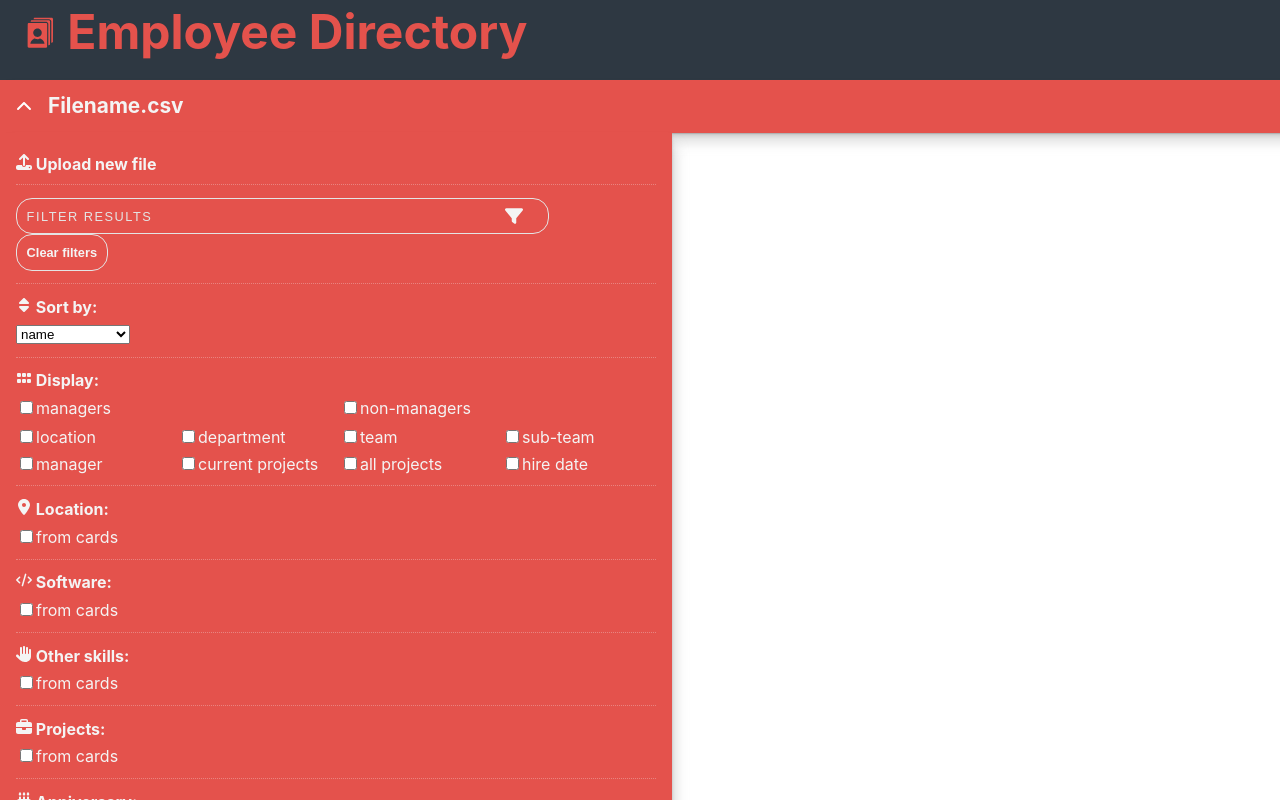
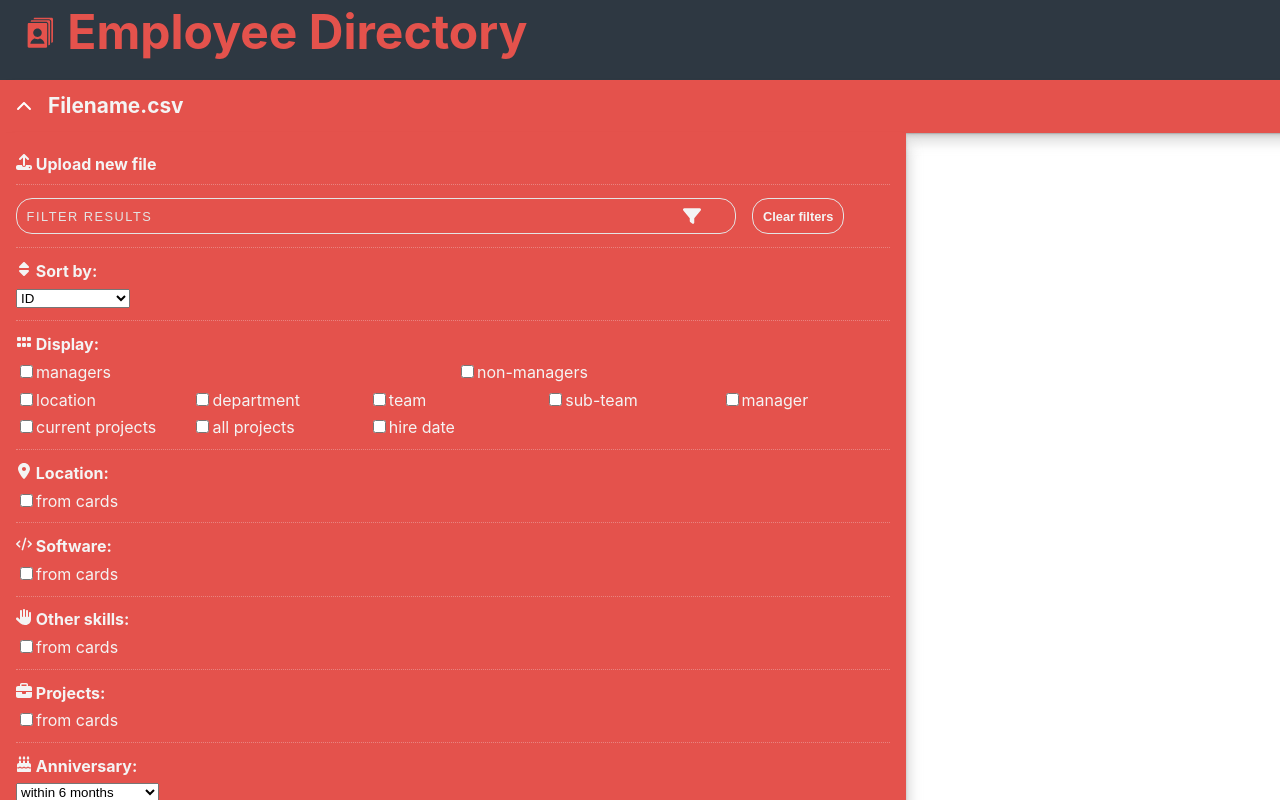
Before and after one commit to Star-Squid/employee-directory, a React (Create React App) app: page / in a window 1280 px wide. Both pictures are taken after a click on the element 24 px from the left and 106 px from the top of the page. Shown: the top 800 px of the page. Built offline with nearby package versions, Linux system fonts and the light colour scheme.

Commit message:
correct info extracted by Parser

```diff
--- a/src/components/Card.js
+++ b/src/components/Card.js
@@ -7,6 +7,15 @@ function Card(props) {
   const [tooltipShown, setTooltipShown] = useState(false);
 
   //conditional rendering of each data item
+
+  const showID = (() => {
+      if (props.id) {
+        return  <p>
+        <span className={styles.keyword}>ID: </span>
+        {props.id}
+      </p>
+      }
+  })();
 
   const showPreferredName = (() => {
     if (props.preferredName) {
@@ -226,19 +235,12 @@ function Card(props) {
         </div>
 
         {/* TOOLTIP */}
-
-        {/* <button
-          onMouseEnter={() => setTooltipShown(true)}
-          onMouseLeave={() => setTooltipShown(false)}
-        >
-          Hover over me!
-        </button> */}
         {tooltipShown && (
           <div className={styles.tooltip}
           onMouseLeave={() => setTooltipShown(false)}>
             <div className={styles.infoContent}>
+              {showID}
               {showHobbies}
-
               {showLocation}
               {showDepartment}
               {showTeam}
@@ -253,6 +255,7 @@ function Card(props) {
           </div>
         )}
         {/* END TOOLTIP */}
+
       </div>
     </>
   );
--- a/src/components/Desktop.js
+++ b/src/components/Desktop.js
@@ -9,60 +9,73 @@ import UploadImg from "../images/upload.svg";
 // Allowed extensions for input file
 const allowedExtensions = ["csv"];
 
-// function activateUpload( ){
-//   const uploadButton = document.getElementById("csvInput");
-//   // uploadButton.click
-// }
-
 const Parser = () => {
-  // This state will store the parsed data
+  //store the parsed data
   const [data, setData] = useState([]);
 
-  // It state will contain the error when
-  // correct file extension is not used
+  // incorrect extension?
   const [error, setError] = useState("");
 
-  // It will store the file uploaded by the user
+  // uploaded file
   const [file, setFile] = useState("");
 
-  // This function will be called when
-  // the file input changes
+  const [cards, setCards] = useState([]);
+
   const handleFileChange = (e) => {
     setError("");
 
-    // Check if user has entered the file
+    // when a file is entered
     if (e.target.files.length) {
       const inputFile = e.target.files[0];
 
-      // Check the file extensions, if it not
-      // included in the allowed extensions
-      // we show the error
+      // is the file extension allowed?
       const fileExtension = inputFile?.type.split("/")[1];
       if (!allowedExtensions.includes(fileExtension)) {
-        setError("Please input a .csv file");
+        setError("Please select a .csv file");
         return;
       }
 
-      // If input type is correct set the state
+      // set state if correct file type
       setFile(inputFile);
     }
   };
+
   const handleParse = () => {
-    // If user clicks the parse button without
-    // a file we show a error
     if (!file) return setError("Enter a valid file");
 
-    // Initialize a reader which allows user
-    // to read any file or blob.
     const reader = new FileReader();
 
-    // Event listener on reader when the file
-    // loads, we parse it and set the data.
+    // Event listener on reader when the file loads
     reader.onload = async ({ target }) => {
       const csv = Papa.parse(target.result, { header: true });
       const parsedData = csv?.data;
-      const columns = Object.keys(parsedData[0]);
-      setData(columns);
+      // const columns = Object.keys(parsedData[0]);
+      // const row = Object.values(parsedData[1]);
+
+      for (let i = 0; i< parsedData.length; i++){
+        console.log(parsedData[i])
+
+        setCards([...cards, parsedData[i]])
+
+        // setCards([
+        //   ...items,
+        //   {
+        //     id: items.length,
+        //     name: itemName
+        //   }
+        // ]);
+
+        // <Card/>
+      }
+      console.log("cards :", cards)
+      // const log = setData(row);
+
+      // for (let i = 0; i< data.length; i++){
+      //   console.log(data[i])
+      // }
+
+
+      // setData(columns);
     };
     reader.readAsText(file);
   };
@@ -73,18 +86,10 @@ const Parser = () => {
         <h2>Upload a .csv file to start</h2>
       </label>
       <p>
-        (you can use{" "}
-        <a href="../external/employee_directory_example.csv">this one</a> for
-        testing)
+        (e.g.{" "}
+        <a href="../external/employee_directory_example.csv">this one</a>)
       </p>
       <p>
-        {/*
-                            <i id="1" onClick={function () {
- document.getElementById("2").click;
-}} className={styles.test} aria-hidden="true"></i>Upload Document
-                            <input id="2" style="display:none; "type="file" class="form-control col-lg-2 col-md-2 col-sm-2 "/> */}
-        {/* <img className={styles.icon} src={UploadImg} alt="upload file" onClick={activateUpload}/> */}
-
         <input
           onChange={handleFileChange}
           id="csvInput"
@@ -95,7 +100,7 @@ const Parser = () => {
       </p>
       <div>
         <button className={styles.button} onClick={handleParse}>
-          Convert to cards
+          Create cards
         </button>
       </div>
       <div style={{ marginTop: "3rem" }}>
@@ -113,6 +118,7 @@ function Desktop() {
         <Parser />
 
         <Card
+        id={"666"}
           name={"Booboo the Clown"}
           preferredName={"Darling"}
           title={"Bastard"}
--- a/src/components/SmoothNavigation.js
+++ b/src/components/SmoothNavigation.js
@@ -70,7 +70,8 @@ export default function SmoothNavigation() {
               </li>
               <li>
                 <select id="sorter" name="sorter" form="sorter">
-                  <option value="name">name</option>
+                <option value="id">ID</option>
+                <option value="name">name</option>
                   <option value="jobtitle">job title</option>
                   <option value="location">location</option>
                   <option value="department">department</option>
@@ -226,6 +227,7 @@ export default function SmoothNavigation() {
               </li>
             </ul>
           </div>
+          <div className={styles.notmenu}  onClick={pulloutMenu}></div>
         </div>
       ) : (
         <div></div>
--- a/src/components/SmoothNavigation.module.css
+++ b/src/components/SmoothNavigation.module.css
@@ -55,16 +55,26 @@
   color: var(--white);
   text-align: left;
   /* overflow: auto; */
+  display: flex;
+  align-items: stretch;
+  justify-items: flex-start;
 }
 
 .sidebar .menu {
-  width: 50%;
+  width: 500px;
+  min-width: 50%;
   background-color: var(--accent);
   height: 100%;
   box-shadow: var(--shadow);
   padding: 1rem;
   overflow: auto;
   scrollbar-color: var(--dark) var(--accent);
+  flex-grow: 1;
+}
+
+.sidebar .notmenu {
+flex-grow: 1;
+flex-shrink: 1;
 }
 
 /* .sidebar .menu::-webkit-scrollbar-track {
```
